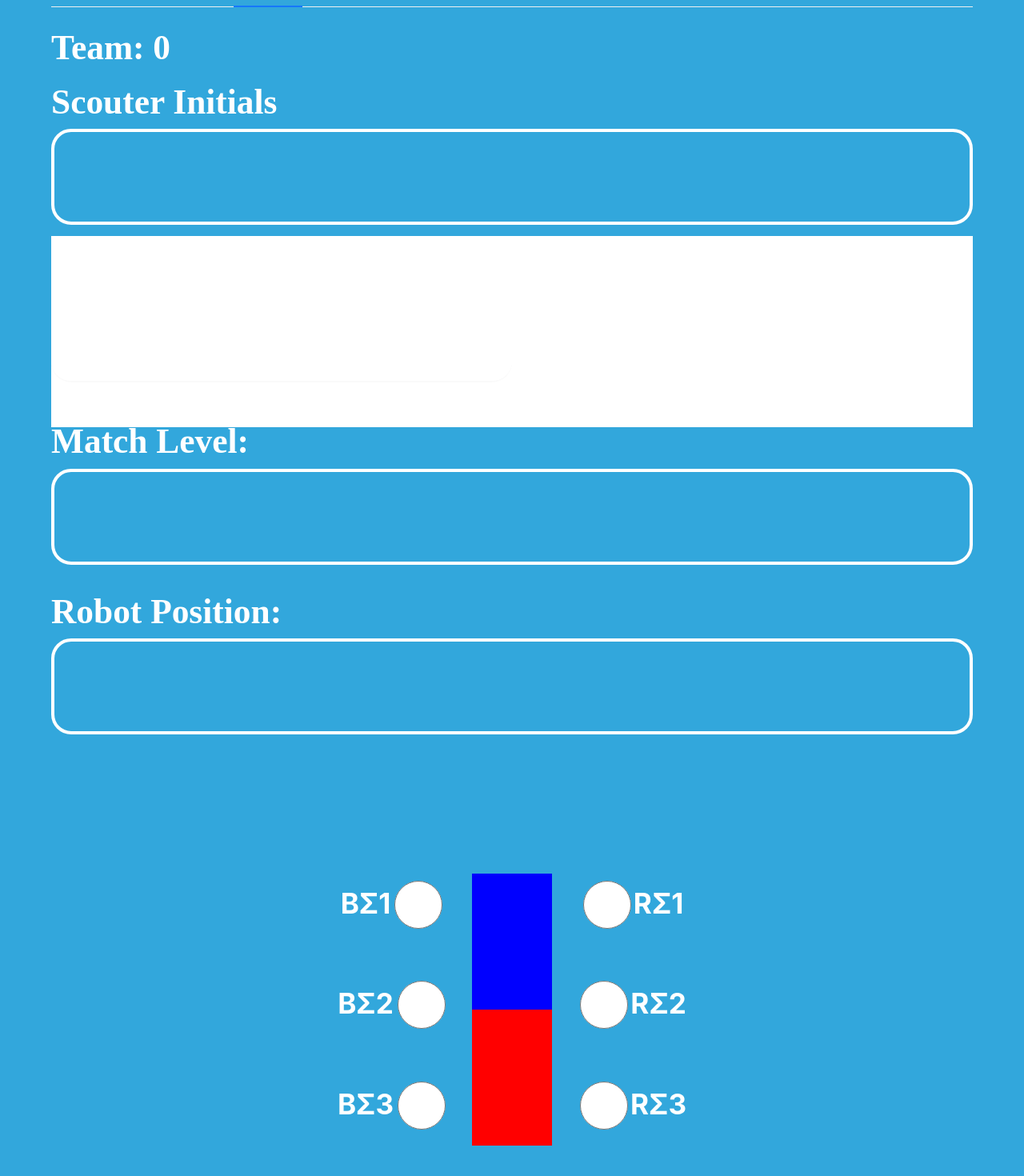
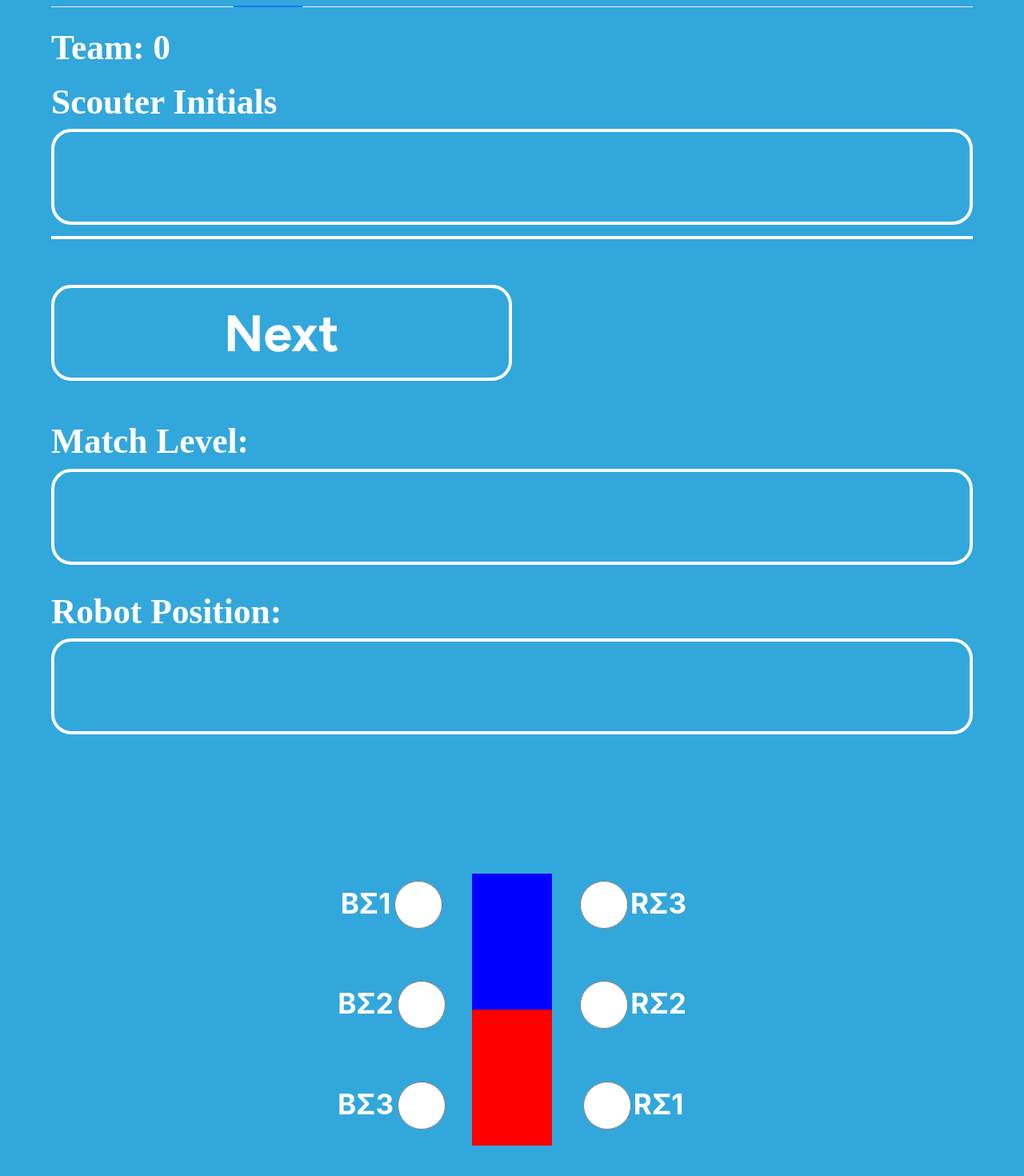
Before and after one commit to PhantomCatz/2025IntegratedScoutingApps, a React (Create React App) app in the folder integrated-scouting-apps/: page /scoutingapp/match in a window 1280 px wide. Shown: the part 266-1736 px from the top of the page at 80% size. Built offline with nearby package versions, Linux system fonts and the light colour scheme; a web font is replaced by a local one.

Commit message:
fixed footer color and fixed the button placement of the robot starting position

```diff
--- a/integrated-scouting-apps/src/routes/match.tsx
+++ b/integrated-scouting-apps/src/routes/match.tsx
@@ -484,7 +484,7 @@ function MatchScout(props: any) {
           <Spacer height = "125px"/>
             <div className = 'radioLabel'>
               <input type = "radio" name = "startPos" value = "R&Sigma;1" className = "startPos"/>
-              <h3>R&Sigma;1</h3>
+              <h3>R&Sigma;3</h3>
             </div>
 
             <div className = 'radioLabel'>
@@ -494,7 +494,7 @@ function MatchScout(props: any) {
 
             <div className = 'radioLabel'>
               <input type = "radio" name = "startPos" value = "R&Sigma;3" className = "startPos"/>
-              <h3>R&Sigma;3</h3>
+              <h3>R&Sigma;1</h3>
             </div>
 
           </div>
@@ -1360,7 +1360,7 @@ function MatchScout(props: any) {
       >
         <Tabs defaultActiveKey="1" activeKey={tabNum} items={items} className='tabs' centered onChange={async (key) => { setTabNum(key) }} />
         <Footer style={{ position: "sticky", bottom: "0" }}>
-          <Flex justify='in-between' id={"footer"} style={{ paddingBottom: '5%', backgroundColor: document.body.style.backgroundColor.toString() }}>
+          <Flex justify='in-between' id={"footer"} style={{ paddingBottom: '5%', backgroundColor:'#32A7DC' }}>
             {Number(tabNum) !== 1 && (
               <Button onClick={async () => { setTabNum((Number(tabNum) - 1).toString()) }} className='tabbutton'>Back</Button>
             )}
```
